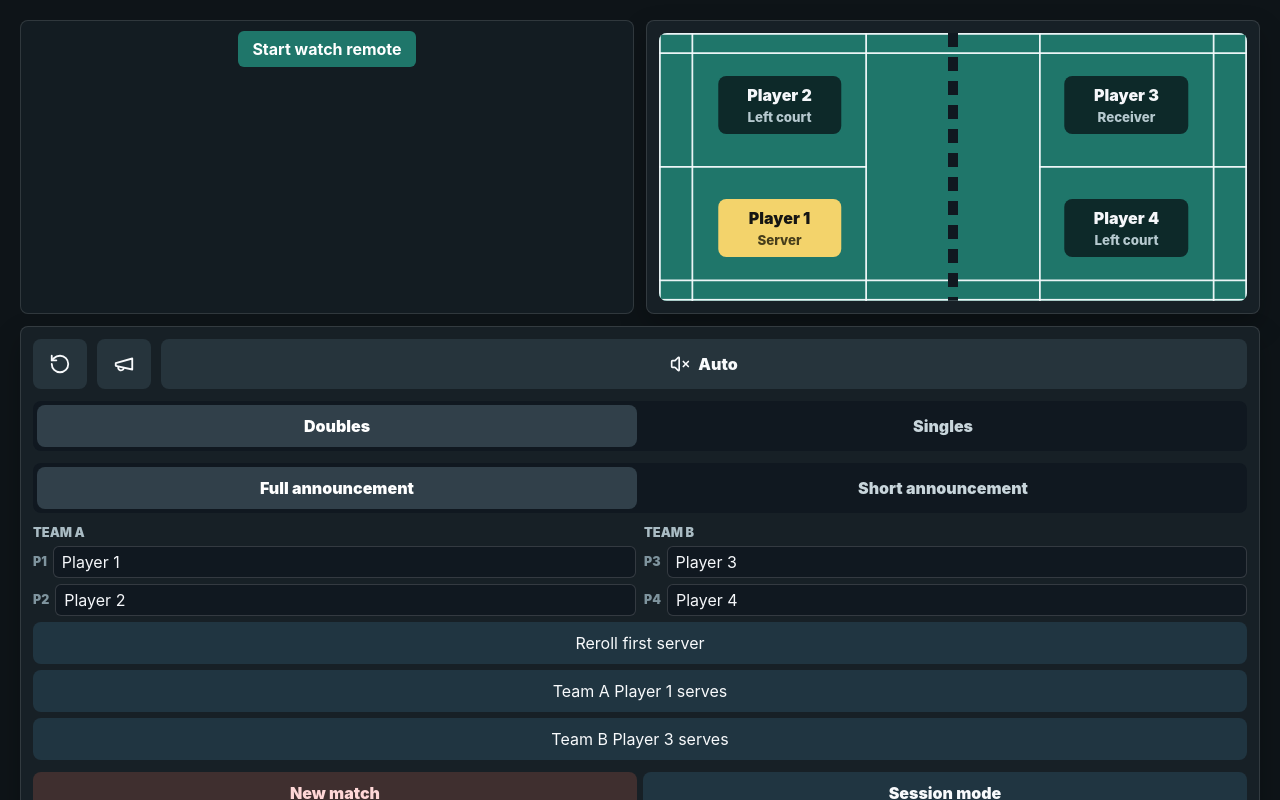
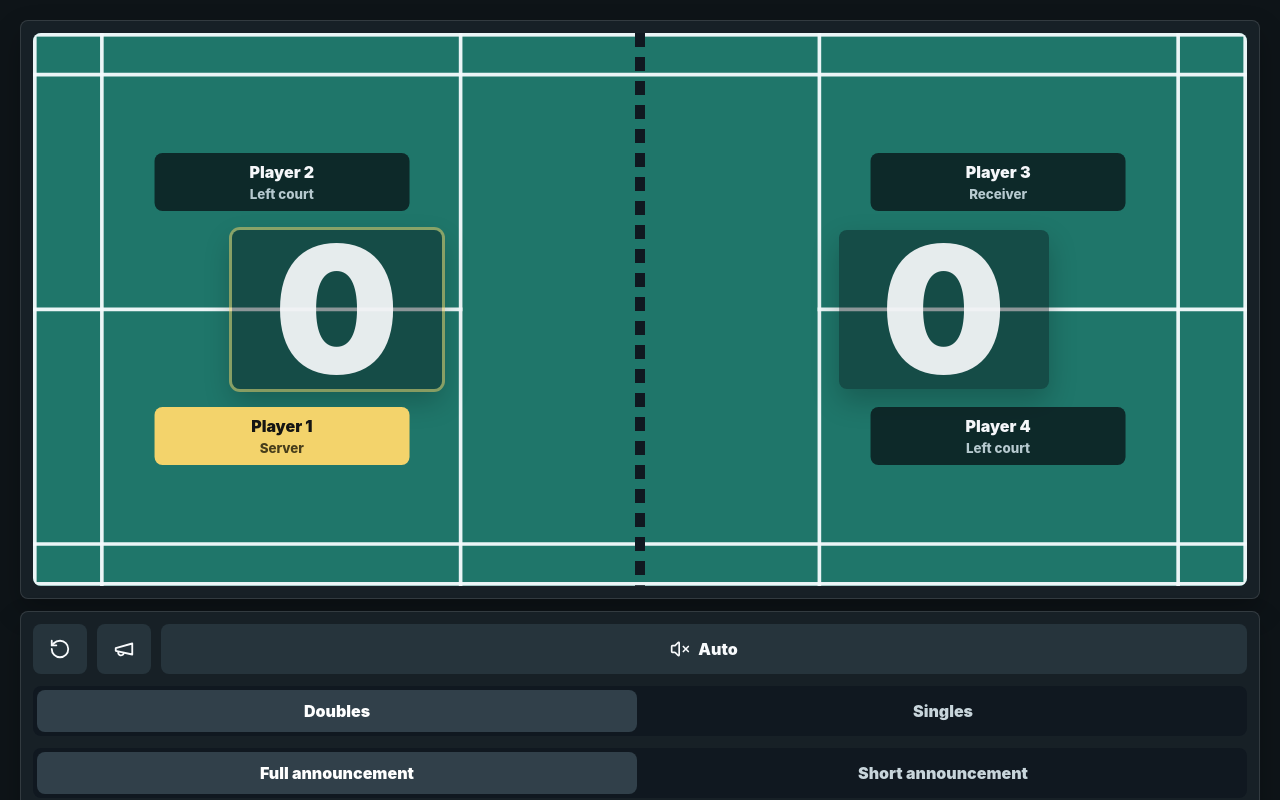
Before and after one commit to arthurkok2/badminton-scorer, a React (Vite) app: page / in a window 1280 px wide. Shown: the top 800 px of the page. Built offline with nearby package versions, Linux system fonts and the light colour scheme.

Commit message:
style: expand court score display

```diff
--- a/src/styles.css
+++ b/src/styles.css
@@ -42,28 +42,7 @@ button {
 
 @media (min-width: 960px) {
   .app-layout {
-    grid-template-columns: minmax(0, 1fr) minmax(0, 1fr);
-    grid-template-areas:
-      "scoreboard court"
-      "controls   controls"
-      "status     status"
-      "diagnostics diagnostics";
     width: min(100%, 1400px);
-  }
-
-  .scoreboard     { grid-area: scoreboard; }
-  .court-section  { grid-area: court; }
-  .controls       { grid-area: controls; }
-  .status-bar     { grid-area: status; }
-  .remote-diagnostics { grid-area: diagnostics; }
-
-  .team-score {
-    min-height: 230px;
-    padding: 20px 12px;
-  }
-
-  .score-value {
-    font-size: clamp(7rem, 14vw, 12rem);
   }
 
   .session-layout {
@@ -79,7 +58,6 @@ button {
   .session-layout .match-suggestion { grid-area: session; }
 }
 
-.scoreboard,
 .court-section,
 .controls,
 .remote-diagnostics,
@@ -186,7 +164,6 @@ button {
 .icon-button,
 .toggle-button,
 .mode-option,
-.team-score,
 .new-match-button,
 .session-mode-button,
 .setup-controls button {
@@ -253,87 +230,6 @@ button {
   opacity: 0.5;
 }
 
-.team-score:disabled {
-  cursor: not-allowed;
-  filter: grayscale(0.35);
-  opacity: 0.58;
-}
-
-.scoreboard {
-  padding: 16px;
-}
-
-.score-row {
-  display: grid;
-  grid-template-columns: minmax(0, 1fr) auto minmax(0, 1fr);
-  gap: 10px;
-  align-items: stretch;
-}
-
-.team-score {
-  display: grid;
-  gap: 8px;
-  min-height: 150px;
-  padding: 14px 10px;
-  border: 1px solid rgba(255, 255, 255, 0.1);
-  border-radius: 8px;
-  place-items: center;
-  background: #101820;
-  color: #f8fafc;
-  cursor: pointer;
-}
-
-.team-score.is-serving {
-  border-color: #68d391;
-  box-shadow: inset 0 0 0 2px rgba(104, 211, 145, 0.28);
-}
-
-.team-label {
-  margin: 0;
-  color: #c8d5db;
-  font-size: 0.9rem;
-  font-weight: 800;
-  text-transform: uppercase;
-}
-
-.score-value {
-  margin: 0;
-  font-size: clamp(5rem, 24vw, 9rem);
-  font-weight: 900;
-  line-height: 0.9;
-}
-
-.score-divider {
-  display: grid;
-  place-items: center;
-  color: #7f949e;
-  font-size: 2.5rem;
-  font-weight: 900;
-}
-
-.serve-summary {
-  display: grid;
-  gap: 4px;
-  margin-top: 12px;
-  color: #e5eef2;
-  font-weight: 800;
-}
-
-.serve-summary p,
-.winner-banner {
-  margin: 0;
-}
-
-.winner-banner {
-  margin-top: 12px;
-  padding: 10px;
-  border-radius: 8px;
-  background: #68d391;
-  color: #0f1b16;
-  font-weight: 900;
-  text-align: center;
-}
-
 .court-section {
   padding: 12px;
 }
@@ -350,6 +246,7 @@ button {
 }
 
 .court-diagram,
+.court-score-overlay,
 .court-players {
   position: absolute;
   inset: 0;
@@ -359,6 +256,47 @@ button {
   width: 100%;
   height: 100%;
   display: block;
+}
+
+.court-score-overlay {
+  display: grid;
+  grid-template-columns: 1fr 1fr;
+  z-index: 1;
+}
+
+.court-score-button {
+  display: grid;
+  min-width: 0;
+  border: 0;
+  background: transparent;
+  color: rgba(248, 250, 252, 0.92);
+  cursor: pointer;
+  place-items: center;
+}
+
+.court-score-button span {
+  display: grid;
+  min-width: clamp(84px, 18vw, 210px);
+  min-height: clamp(72px, 13vw, 150px);
+  padding: 0 18px;
+  border-radius: 8px;
+  place-items: center;
+  background: rgba(8, 18, 22, 0.42);
+  box-shadow: 0 12px 28px rgba(0, 0, 0, 0.22);
+  font-size: clamp(4.4rem, 18vw, 11rem);
+  font-weight: 900;
+  line-height: 0.9;
+}
+
+.court-score-button.is-serving span {
+  box-shadow:
+    0 0 0 3px rgba(243, 211, 107, 0.5),
+    0 12px 28px rgba(0, 0, 0, 0.22);
+}
+
+.court-score-button:disabled {
+  cursor: not-allowed;
+  opacity: 0.62;
 }
 
 .court-surface {
@@ -377,6 +315,7 @@ button {
 }
 
 .court-players {
+  z-index: 2;
   pointer-events: none;
 }
 
@@ -546,14 +485,6 @@ button {
 @media (min-width: 960px) {
   .court {
     width: 100%;
-  }
-
-  .team-score {
-    min-height: 190px;
-  }
-
-  .score-value {
-    font-size: clamp(6rem, 12vw, 12rem);
   }
 }
 
```
